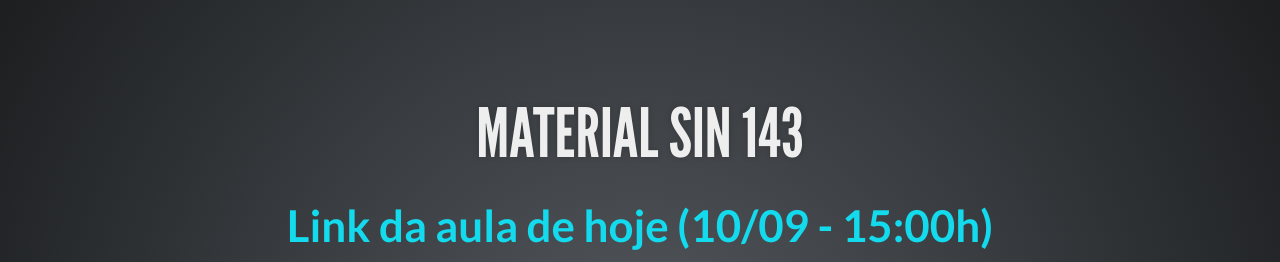
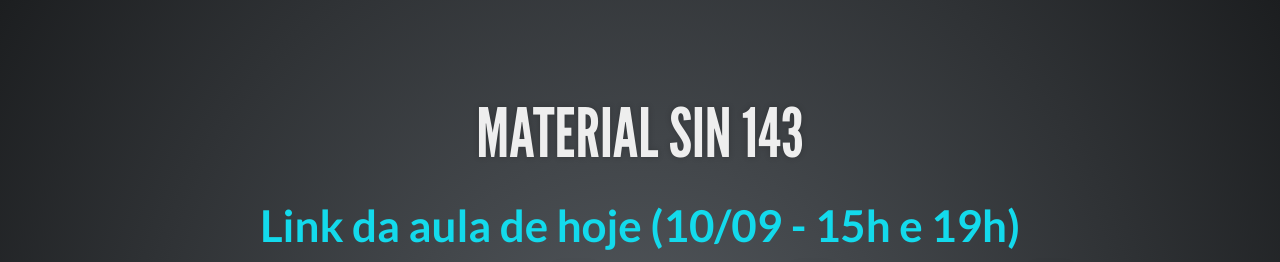
Before and after one commit to clausiusreis/SIN143, a plain HTML site: page index.html in a window 1280 px wide. Shown: the top 262 px of the page. Drawn offline with Linux system fonts and the light colour scheme.

Commit message:
Update index.html

```diff
--- a/index.html
+++ b/index.html
@@ -44,7 +44,7 @@
 				<section>
 					<h3>Material SIN 143</h3>
 					<a href="https://meet.google.com/hdi-mkfx-sdj?hs=122&authuser=1" target="_blank">
-						<b>Link da aula de hoje (10/09 - 15:00h)</b>
+						<b>Link da aula de hoje (10/09 - 15h e 19h)</b>
 					</a>
 					<table>
                         <tr>
```
